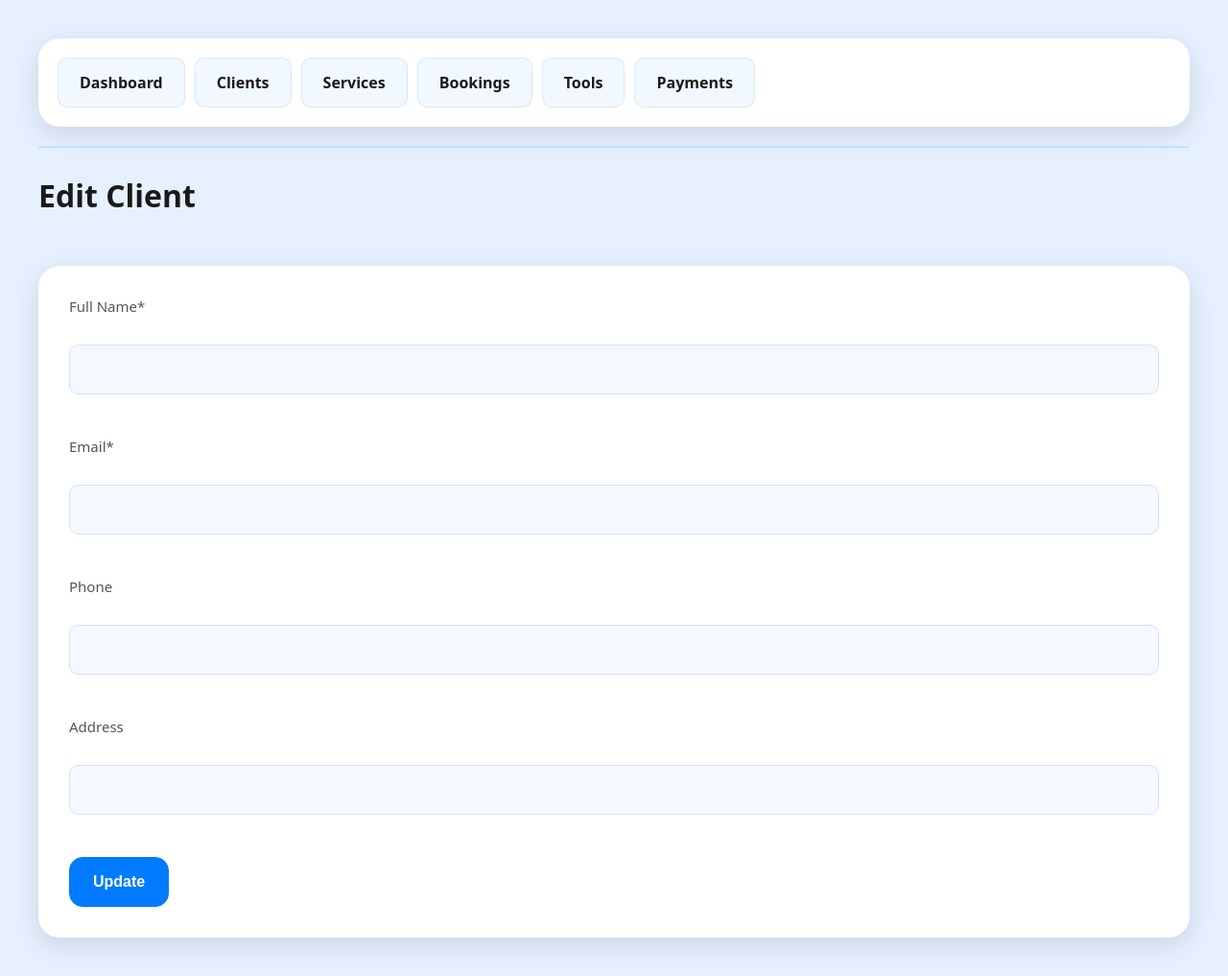
After one commit to kriannepaullagleva-7/Lagleva_Lab1_IT9, a PHP site: page /pages/clients_edit.php?id=1 in a window 1280 px wide. The commit adds this page. Shown: the whole page at 96% size. Run offline with PHP 8.4, Linux system fonts and the light colour scheme; data that the repository does not hold is empty.

Commit message:
first commit

```diff
--- /dev/null
+++ b/css/style.css
@@ -0,0 +1,245 @@
+* {
+  box-sizing: border-box;
+}
+
+:root {
+  --bg: #e6f0ff;
+  --panel: #ffffff;
+  --panel-2: rgba(0, 123, 255, 0.05);
+  --text: #1a1a1a;
+  --muted: #555555;
+  --border: #d0e0ff;
+  --border-soft: rgba(0, 123, 255, 0.12);
+  --shadow: 0 8px 28px rgba(0, 0, 0, 0.12);
+
+  --accent: #007bff;
+  --accent-2: #0056b3;
+
+  --r-sm: 10px;
+  --r-md: 14px;
+  --r-lg: 22px;
+}
+
+body {
+  margin: 0;
+  padding: 40px;
+  font-family: system-ui, -apple-system, Segoe UI, Roboto, Arial, sans-serif;
+  background: var(--bg);
+  color: var(--text);
+  font-size: 16px;
+}
+
+body > * {
+  max-width: 1200px;
+  margin: 0 auto;
+}
+
+h2 {
+  font-size: 32px;
+  margin: 0 0 24px;
+  font-weight: 700;
+}
+
+a {
+  color: var(--accent);
+  text-decoration: none;
+}
+
+a:hover {
+  text-decoration: underline;
+}
+
+/* Flex panels */
+div[style*="display:flex"] {
+  background: var(--panel);
+  padding: 20px;
+  border-radius: var(--r-lg);
+  box-shadow: var(--shadow);
+  gap: 12px;
+}
+
+div[style*="display:flex"] a {
+  display: inline-block;
+  padding: 14px 22px;
+  border-radius: var(--r-sm);
+  font-size: 16px;
+  font-weight: 600;
+  color: var(--text);
+  text-decoration: none;
+  background: var(--panel-2);
+  border: 1px solid var(--border-soft);
+  transition: transform 0.2s ease, background 0.2s ease, border-color 0.2s ease;
+}
+
+div[style*="display:flex"] a:hover {
+  background: rgba(0, 123, 255, 0.2);
+  border-color: rgba(0, 123, 255, 0.4);
+  transform: translateY(-2px);
+}
+
+hr {
+  border: none;
+  border-top: 2px solid var(--border-soft);
+  margin: 20px 0 28px;
+}
+
+ul {
+  display: grid;
+  grid-template-columns: repeat(auto-fit, minmax(260px, 1fr));
+  gap: 24px;
+  padding: 0;
+  margin: 24px 0 0;
+  list-style: none;
+}
+
+ul li {
+  background: var(--panel);
+  padding: 28px;
+  border-radius: var(--r-lg);
+  box-shadow: var(--shadow);
+  font-size: 16px;
+}
+
+ul li b {
+  display: block;
+  margin-top: 10px;
+  font-size: 30px;
+  color: var(--accent);
+}
+
+form {
+  background: var(--panel);
+  padding: 32px;
+  border-radius: var(--r-lg);
+  box-shadow: var(--shadow);
+  margin-top: 28px;
+}
+
+label {
+  display: block;
+  margin-bottom: 8px;
+  font-size: 15px;
+  color: var(--muted);
+}
+
+input,
+select,
+textarea {
+  width: 100%;
+  padding: 16px;
+  border-radius: var(--r-sm);
+  border: 1px solid var(--border);
+  background: #f5f9ff;
+  color: var(--text);
+  margin-bottom: 22px;
+  font-size: 16px;
+}
+
+input:focus,
+select:focus,
+textarea:focus {
+  outline: none;
+  border-color: rgba(0, 123, 255, 0.8);
+  box-shadow: 0 0 0 4px rgba(0, 123, 255, 0.22);
+}
+
+button,
+input[type="submit"],
+p a,
+a[href*="_add.php"],
+a[href*="create.php"] {
+  display: inline-block;
+  padding: 16px 24px;
+  border-radius: var(--r-md);
+  border: 1px solid var(--accent);
+  background: var(--accent);
+  color: #ffffff;
+  font-weight: 700;
+  font-size: 16px;
+  text-decoration: none;
+  text-align: center;
+  cursor: pointer;
+  transition: transform 0.2s ease, background 0.2s ease, border-color 0.2s ease;
+}
+
+button:hover,
+input[type="submit"]:hover,
+p a:hover,
+a[href*="_add.php"]:hover,
+a[href*="create.php"]:hover {
+  background: var(--accent-2);
+  border-color: var(--accent-2);
+  transform: translateY(-2px);
+}
+
+p {
+  display: flex;
+  gap: 14px;
+  flex-wrap: wrap;
+  font-size: 16px;
+}
+
+table {
+  width: 100%;
+  border-collapse: collapse;
+  background: var(--panel);
+  border-radius: var(--r-lg);
+  overflow: hidden;
+  margin-top: 28px;
+  box-shadow: var(--shadow);
+}
+
+th {
+  text-align: left;
+  padding: 18px;
+  font-size: 15px;
+  background: var(--panel-2);
+  color: var(--muted);
+}
+
+td {
+  padding: 18px;
+  font-size: 16px;
+  color: var(--text);
+  border-top: 1px solid var(--border-soft);
+}
+
+tr:hover td {
+  background: rgba(0, 123, 255, 0.05);
+}
+
+.pill,
+.status {
+  display: inline-block;
+  padding: 8px 14px;
+  border-radius: 999px;
+  font-size: 14px;
+  font-weight: 800;
+  letter-spacing: 0.4px;
+  text-transform: uppercase;
+}
+
+.actions td a[href*="edit.php"] {
+  display: inline-block;
+  padding: 10px 16px;
+  border-radius: 14px;
+  font-weight: 700;
+  font-size: 15px;
+  text-decoration: none;
+  background: rgba(0, 123, 255, 0.08);
+  border: 1px solid rgba(0, 123, 255, 0.16);
+  color: var(--text);
+  transition: transform 0.2s ease, background 0.2s ease, border-color 0.2s ease;
+}
+
+td a[href*="edit.php"]:hover {
+  background: rgba(0, 123, 255, 0.18);
+  border-color: rgba(0, 123, 255, 0.4);
+  transform: translateY(-2px);
+}
+
+forms form button[type="submit"] {
+  min-width: 180px;
+  font-size: 16px;
+  padding: 16px 24px;
+}
--- a/index.php
+++ b/index.php
@@ -12,6 +12,7 @@ $revenue = $revRow['s'];
 <head>
   <meta charset="utf-8">
   <title>Dashboard</title>
+  <link rel="stylesheet" href="../css/style.css">
 </head>
 <body>
 <?php include "nav.php"; ?>
--- /dev/null
+++ b/pages/clients_edit.php
@@ -0,0 +1,55 @@
+<link rel="stylesheet" href="../css/style.css">
+<?php
+include "../db.php";
+
+$id = $_GET['id'];
+
+$get = mysqli_query($conn, "SELECT * FROM clients WHERE client_id = $id");
+$client = mysqli_fetch_assoc($get);
+
+$message = "";
+
+if (isset($_POST['update'])) {
+  $full_name = $_POST['full_name'];
+  $email = $_POST['email'];
+  $phone = $_POST['phone'];
+  $address = $_POST['address'];
+
+  if ($full_name == "" || $email == "") {
+    $message = "Name and Email are required!";
+  } else {
+    $sql = "UPDATE clients
+            SET full_name='$full_name', email='$email', phone='$phone', address='$address'
+            WHERE client_id=$id";
+    mysqli_query($conn, $sql);
+    header("Location: clients_list.php");
+    exit;
+  }
+}
+?>
+<!doctype html>
+<html>
+<head><meta charset="utf-8"><title>Edit Client</title></head>
+<body>
+<?php include "../nav.php"; ?>
+
+<h2>Edit Client</h2>
+<p style="color:red;"><?php echo $message; ?></p>
+
+<form method="post">
+  <label>Full Name*</label><br>
+  <input type="text" name="full_name" value="<?php echo $client['full_name']; ?>"><br><br>
+
+  <label>Email*</label><br>
+  <input type="text" name="email" value="<?php echo $client['email']; ?>"><br><br>
+
+  <label>Phone</label><br>
+  <input type="text" name="phone" value="<?php echo $client['phone']; ?>"><br><br>
+
+  <label>Address</label><br>
+  <input type="text" name="address" value="<?php echo $client['address']; ?>"><br><br>
+
+  <button type="submit" name="update">Update</button>
+</form>
+</body>
+</html>
```
Also changed, not shown: pages/clients_add.php (added, +49 -0 lines), pages/clients_list.php (added, +32 -0 lines).
